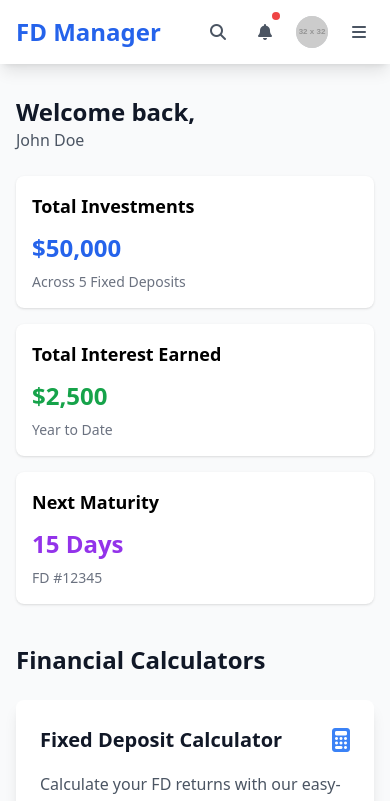
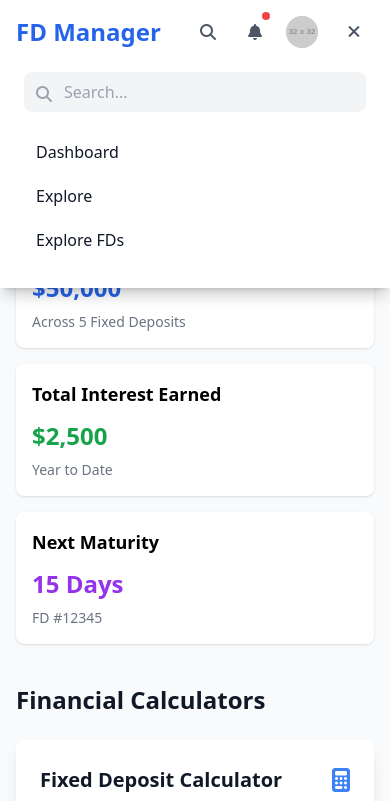
Before and after one commit to satyajit7679/project, a website: page public/index.html in a window 390 px wide. Both pictures are taken after a click on the button 359 px from the left and 32 px from the top of the page. Shown: the top 801 px of the page. Drawn offline with nearby package versions, Linux system fonts and the light colour scheme; placeholder pictures from the web are drawn by us.

Commit message:
fix toggle issues some responsives 🚀

```diff
--- a/public/index.html
+++ b/public/index.html
@@ -1,15 +1,17 @@
 <!DOCTYPE html>
-<html lang="en">
+<html lang="en" class="scroll-smooth">
 <head>
     <meta charset="UTF-8">
     <meta name="viewport" content="width=device-width, initial-scale=1.0">
     <title>Fixed Deposit Management</title>
     <script src="https://cdn.tailwindcss.com"></script>
     <link rel="stylesheet" href="https://cdnjs.cloudflare.com/ajax/libs/font-awesome/6.4.0/css/all.min.css">
+    <link href='https://unpkg.com/boxicons@2.1.4/css/boxicons.min.css' rel='stylesheet'>
 </head>
 <body class="bg-gray-50">
     <!-- Navigation Bar -->
-    <nav class="bg-white shadow-lg">
+<header class="bg-white shadow-lg fixed w-full ">
+    <nav class="bg-white shadow-lg ">
         <div class="max-w-7xl mx-auto px-4">
             <div class="flex justify-between items-center h-16">
                 <!-- Left side: Logo and Navigation -->
@@ -32,7 +34,7 @@
                 <!-- Right side: Search, Notifications, and Profile -->
                 <div class="flex items-center space-x-4">
                     <!-- Search Bar - Desktop -->
-                    <div class="hidden md:block">
+                    <div class="hidden md:block ">
                         <div class="relative">
                             <input type="text" class="bg-gray-100 rounded-lg pl-10 pr-4 py-2 w-64 focus:outline-none focus:ring-2 focus:ring-blue-500" placeholder="Search...">
                             <div class="absolute left-3 top-2.5">
@@ -67,8 +69,9 @@
                     </div>
 
                     <!-- Mobile Menu Button -->
-                    <button class="md:hidden p-2 rounded-full hover:bg-gray-100" onclick="toggleMobileMenu()">
-                        <i class="fas fa-bars text-gray-600"></i>
+                    <button id="mobileMenuButton" class="md:hidden p-2 rounded-full hover:bg-gray-100" onclick="toggleMobileMenu()">
+                        <i id="mobileMenuIcon" class="bx bx-menu text-2xl text-gray-600"></i>
+                        <i id="closeMenuIcon"  class= "bx bx-x text-2xl text-gray-600 hidden"></i>
                     </button>
                 </div>
             </div>
@@ -87,25 +90,25 @@
                 <!-- Mobile Navigation Links -->
                 <div class="px-2 pt-2 pb-3 space-y-1">
                     <a href="#" class="block px-3 py-2 rounded-md text-base font-medium text-gray-900 hover:text-blue-600 hover:bg-gray-50">Dashboard</a>
-                    <a href="fd-calculator.html" class="block px-3 py-2 rounded-md text-base font-medium text-gray-900 hover:text-blue-600 hover:bg-gray-50">FD Calculator</a>
-                    <a href="rd-calculator.html" class="block px-3 py-2 rounded-md text-base font-medium text-gray-900 hover:text-blue-600 hover:bg-gray-50">RD Calculator</a>
+                    <!-- <a href="fd-calculator.html" class="block px-3 py-2 rounded-md text-base font-medium text-gray-900 hover:text-blue-600 hover:bg-gray-50">FD Calculator</a>
+                    <a href="rd-calculator.html" class="block px-3 py-2 rounded-md text-base font-medium text-gray-900 hover:text-blue-600 hover:bg-gray-50">RD Calculator</a> -->
                     <a href="explore.html" class="block px-3 py-2 rounded-md text-base font-medium text-gray-900 hover:text-blue-600 hover:bg-gray-50">Explore</a>
                     <a href="#" class="block px-3 py-2 rounded-md text-base font-medium text-gray-900 hover:text-blue-600 hover:bg-gray-50">Explore FDs</a>
                 </div>
             </div>
         </div>
     </nav>
-
+</header>
     <!-- Main Content Area -->
-    <main class="max-w-7xl mx-auto px-4 py-8">
+    <main class="max-w-7xl mx-auto px-4 py-8 md:py-12">
         <!-- Welcome Message - Mobile Only -->
-        <div class="md:hidden mb-6">
+        <div class="md:hidden mb-6 mt-16">
             <h1 class="text-2xl font-bold text-gray-900">Welcome back,</h1>
             <p class="text-gray-600">John Doe</p>
         </div>
 
         <!-- Dashboard Cards -->
-        <div class="grid grid-cols-1 sm:grid-cols-2 lg:grid-cols-3 gap-4 md:gap-6">
+        <div class="grid grid-cols-1 sm:grid-cols-2 lg:grid-cols-3 gap-4 md:gap-6 mt-16">
             <div class="bg-white rounded-lg shadow p-4 md:p-6">
                 <h2 class="text-lg md:text-xl font-semibold mb-3 md:mb-4">Total Investments</h2>
                 <p class="text-2xl md:text-3xl font-bold text-blue-600">$50,000</p>
--- a/public/js/main.js
+++ b/public/js/main.js
@@ -1,9 +1,9 @@
 // Mobile menu functionality
 document.addEventListener('DOMContentLoaded', function() {
-    const mobileMenuButton = document.getElementById('mobile-menu-button');
-    const mobileMenu = document.getElementById('mobile-menu');
-    const mobileMenuIcon = document.getElementById('mobile-menu-icon');
-    const closeMenuIcon = document.getElementById('close-menu-icon');
+    const mobileMenuButton = document.getElementById('mobileMenuButton');
+    const mobileMenu = document.getElementById('mobileMenu');
+    const mobileMenuIcon = document.getElementById('mobileMenuIcon');
+    const closeMenuIcon = document.getElementById('closeMenuIcon');
 
     if (mobileMenuButton) {
         mobileMenuButton.addEventListener('click', function() {
@@ -17,7 +17,7 @@ document.addEventListener('DOMContentLoaded', function() {
 
     // Profile dropdown functionality
     const profileButton = document.getElementById('user-menu-button');
-    const profileDropdown = document.getElementById('user-menu-dropdown');
+    const profileDropdown = document.getElementById('profileMenu');
 
     if (profileButton) {
         profileButton.addEventListener('click', function() {
```
